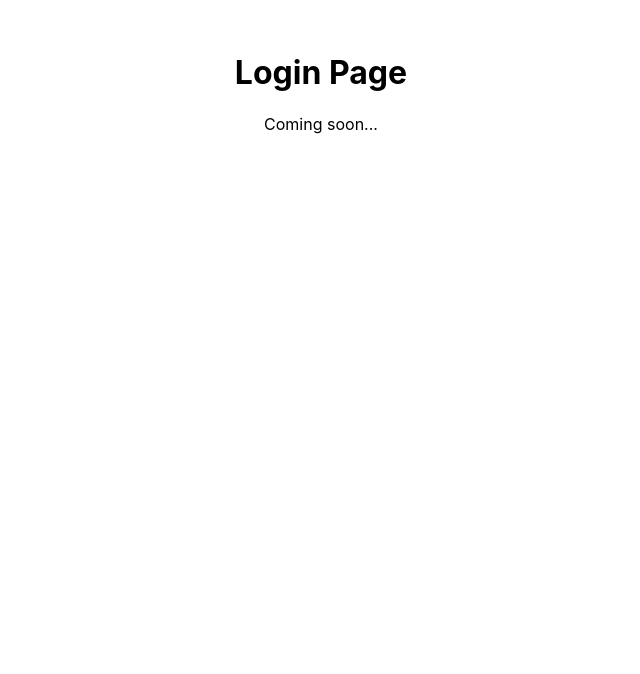
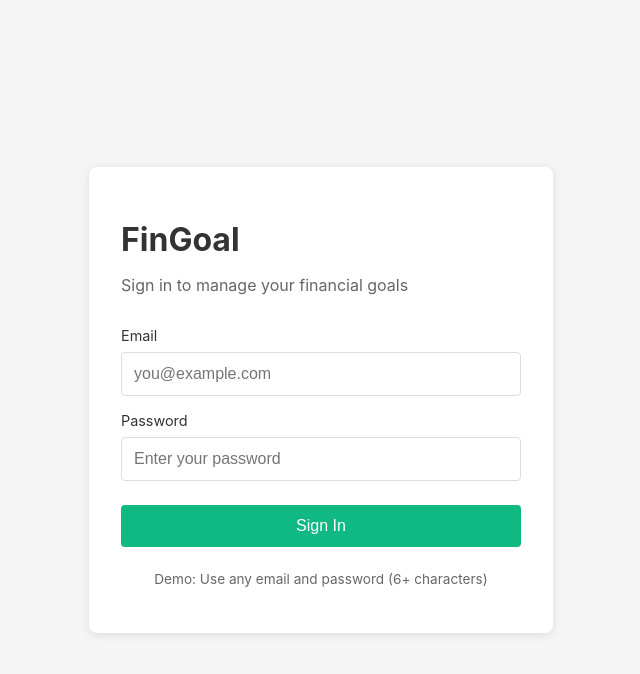
Before and after one commit to KANYINSOLA-OGUNBANJO/fin-goal-tracker, a React (Create React App) app: page /login in a window 1280 px wide. Shown: the top 674 px of the page, without its empty margins (319-959 px from the left). Built offline with nearby package versions, Linux system fonts and the light colour scheme.

Commit message:
Add functional login page with authentication

```diff
--- a/src/App.js
+++ b/src/App.js
@@ -1,16 +1,8 @@
 import { BrowserRouter, Routes, Route, Navigate } from 'react-router-dom';
 import { AuthProvider, useAuth } from './contexts/AuthContext';
 import { ThemeProvider } from './contexts/ThemeContext';
+import LoginPage from './pages/LoginPage';
 
-// Placeholder pages (we'll build these properly later)
-function LoginPage() {
-  return (
-    <div style={{ padding: '2rem', textAlign: 'center' }}>
-      <h1>Login Page</h1>
-      <p>Coming soon...</p>
-    </div>
-  );
-}
 
 function Dashboard() {
   return (
--- /dev/null
+++ b/src/pages/LoginPage.jsx
@@ -0,0 +1,156 @@
+import { useState } from 'react';
+import { useNavigate } from 'react-router-dom';
+import { useAuth } from '../contexts/AuthContext';
+import '../App.css';
+
+function LoginPage() {
+  const [email, setEmail] = useState('');
+  const [password, setPassword] = useState('');
+  const [error, setError] = useState('');
+  const { login } = useAuth();
+  const navigate = useNavigate();
+
+  const handleSubmit = (e) => {
+    e.preventDefault();
+    setError('');
+
+    // Basic validation
+    if (!email || !password) {
+      setError('Please fill in all fields');
+      return;
+    }
+
+    if (!email.includes('@')) {
+      setError('Please enter a valid email');
+      return;
+    }
+
+    if (password.length < 6) {
+      setError('Password must be at least 6 characters');
+      return;
+    }
+
+    // Login (mock authentication)
+    login(email, password);
+    navigate('/dashboard');
+  };
+
+  return (
+    <div style={{
+      minHeight: '100vh',
+      display: 'flex',
+      alignItems: 'center',
+      justifyContent: 'center',
+      backgroundColor: '#f5f5f5'
+    }}>
+      <div style={{
+        backgroundColor: 'white',
+        padding: '2rem',
+        borderRadius: '8px',
+        boxShadow: '0 2px 10px rgba(0,0,0,0.1)',
+        width: '100%',
+        maxWidth: '400px'
+      }}>
+        <h1 style={{ marginBottom: '0.5rem', color: '#333' }}>FinGoal</h1>
+        <p style={{ color: '#666', marginBottom: '2rem' }}>
+          Sign in to manage your financial goals
+        </p>
+
+        {error && (
+          <div style={{
+            backgroundColor: '#fee',
+            color: '#c33',
+            padding: '0.75rem',
+            borderRadius: '4px',
+            marginBottom: '1rem',
+            fontSize: '0.9rem'
+          }}>
+            {error}
+          </div>
+        )}
+
+        <form onSubmit={handleSubmit}>
+          <div style={{ marginBottom: '1rem' }}>
+            <label style={{
+              display: 'block',
+              marginBottom: '0.5rem',
+              color: '#333',
+              fontSize: '0.9rem'
+            }}>
+              Email
+            </label>
+            <input
+              type="email"
+              value={email}
+              onChange={(e) => setEmail(e.target.value)}
+              placeholder="you@example.com"
+              style={{
+                width: '100%',
+                padding: '0.75rem',
+                border: '1px solid #ddd',
+                borderRadius: '4px',
+                fontSize: '1rem',
+                boxSizing: 'border-box'
+              }}
+            />
+          </div>
+
+          <div style={{ marginBottom: '1.5rem' }}>
+            <label style={{
+              display: 'block',
+              marginBottom: '0.5rem',
+              color: '#333',
+              fontSize: '0.9rem'
+            }}>
+              Password
+            </label>
+            <input
+              type="password"
+              value={password}
+              onChange={(e) => setPassword(e.target.value)}
+              placeholder="Enter your password"
+              style={{
+                width: '100%',
+                padding: '0.75rem',
+                border: '1px solid #ddd',
+                borderRadius: '4px',
+                fontSize: '1rem',
+                boxSizing: 'border-box'
+              }}
+            />
+          </div>
+
+          <button
+            type="submit"
+            style={{
+              width: '100%',
+              padding: '0.75rem',
+              backgroundColor: '#10b981',
+              color: 'white',
+              border: 'none',
+              borderRadius: '4px',
+              fontSize: '1rem',
+              fontWeight: '500',
+              cursor: 'pointer'
+            }}
+            onMouseOver={(e) => e.target.style.backgroundColor = '#059669'}
+            onMouseOut={(e) => e.target.style.backgroundColor = '#10b981'}
+          >
+            Sign In
+          </button>
+        </form>
+
+        <p style={{
+          marginTop: '1.5rem',
+          fontSize: '0.85rem',
+          color: '#666',
+          textAlign: 'center'
+        }}>
+          Demo: Use any email and password (6+ characters)
+        </p>
+      </div>
+    </div>
+  );
+}
+
+export default LoginPage;
```
